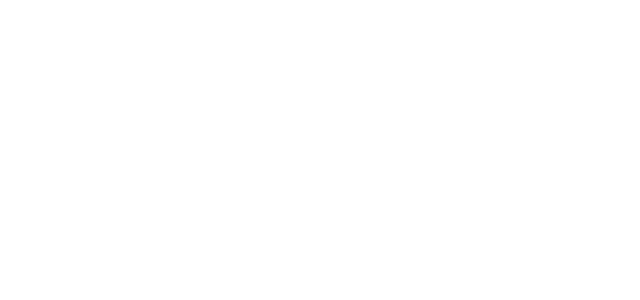
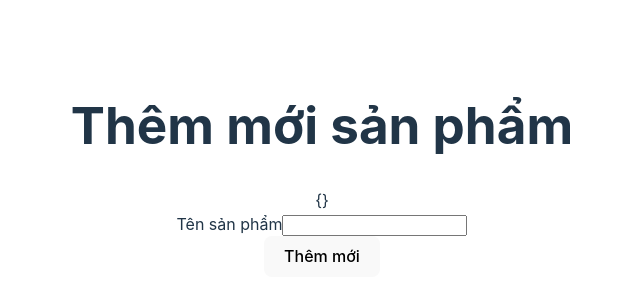
Before and after one commit to sontv8/FA24-BL2-WD19310, a React (Vite) app in the folder my-app/: page /admin/products/add in a window 1280 px wide. Before the commit this address had no page. Shown: the part 230-530 px from the top of the page, without its empty margins (318-958 px from the left). Built offline with nearby package versions, Linux system fonts and the light colour scheme; data requests are answered from the project's data file.

Commit message:
add product

```diff
--- a/my-app/db.json
+++ b/my-app/db.json
@@ -1,3 +1,22 @@
 {
-  "products": []
+  "products": [
+    {
+      "id": "1",
+      "name": "Product 1",
+      "price": 100,
+      "image": "https://ddragon.leagueoflegends.com/cdn/img/champion/splash/Kindred_3.jpg"
+    },
+    {
+      "id": "2",
+      "name": "Product 2",
+      "price": 200,
+      "image": "https://ddragon.leagueoflegends.com/cdn/img/champion/splash/Kayn_0.jpg"
+    },
+    {
+      "id": "3",
+      "name": "Product 3",
+      "price": 300,
+      "image": "https://ddragon.leagueoflegends.com/cdn/img/champion/splash/Katarina_0.jpg"
+    }
+  ]
 }
--- a/my-app/src/App.jsx
+++ b/my-app/src/App.jsx
@@ -4,6 +4,7 @@
 import "./App.css";
 import ProductList from "./pages/admin/ProductList";
 import { Routes, Route, BrowserRouter } from "react-router-dom";
+import AddProduct from "./pages/admin/AddProduct";
 
 function App() {
   const [products, setProducts] = useState([]);
@@ -40,6 +41,7 @@
           path="/admin/products"
           element={<ProductList products={products} onRemove={onRemove} />}
         />
+        <Route path="/admin/products/add" element={<AddProduct />} />
       </Routes>
     </>
   );
--- a/my-app/src/pages/admin/AddProduct.jsx
+++ b/my-app/src/pages/admin/AddProduct.jsx
@@ -1,7 +1,36 @@
-import React from "react";
+import React, { useState } from "react";
 
 const AddProduct = () => {
-  return <div>AddProduct</div>;
+  const [inputValues, setInputValues] = useState({});
+  const onHandleChange = (e) => {
+    // console.log(e.target.name);
+    // console.log(e.target.value);
+    const { name, value } = e.target;
+    const newData = { name: value };
+    setInputValues(newData);
+  };
+
+  return (
+    <div>
+      <h1>Thêm mới sản phẩm</h1>
+      {JSON.stringify(inputValues)}
+      <form>
+        <div>
+          <label htmlFor="">Tên sản phẩm</label>
+          <input type="text" name="name" onInput={onHandleChange} />
+        </div>
+        <button>Thêm mới</button>
+      </form>
+    </div>
+  );
 };
 
 export default AddProduct;
+
+/*
+  B1: tạo form thêm mới
+  B2: lấy dữ liệu từ input trong form
+  B3: submit dữ liệu lấy được
+  B4: gửi dữ liệu lấy được lên component App
+  B5: call API để thêm mới sản phẩm
+*/
```
Also changed, not shown: 2 other files (tests, documents, lock files or other folders).
